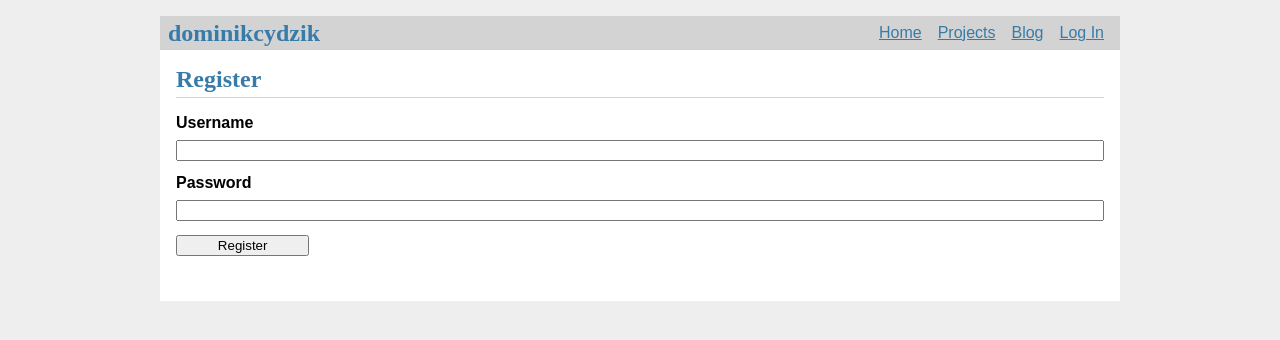
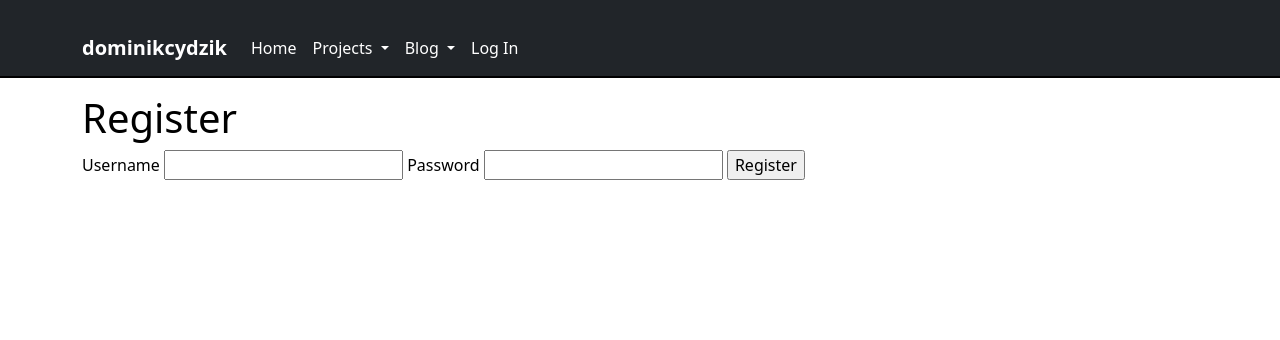
Before and after one commit to domin00/easy_budget_tracker, a Flask app: template flaskr/templates/auth/register.html in a window 1280 px wide. Shown: the top 340 px of the page. Run offline with Flask 3, Linux system fonts and the light colour scheme; the template is opened without the code that fills it, so the values that code supplies are empty; parts of the project's set-up code (start-up, migrations or seed data) failed here and were passed over.

Commit message:
moded style using bootstrap 5

```diff
--- a/flaskr/static/style.css
+++ b/flaskr/static/style.css
@@ -1,41 +1,41 @@
-html { font-family: sans-serif; background: #eee; padding: 1rem; }
-body { max-width: 960px; margin: 0 auto; background: white; }
-h1 { font-family: serif; color: #377ba8; margin: 1rem 0; }
-a { color: #377ba8; }
-hr { border: none; border-top: 1px solid lightgray; }
-nav { background: lightgray; display: flex; align-items: center; padding: 0 0.5rem; }
-nav h1 { flex: auto; margin: 0; }
-nav h1 a { text-decoration: none; padding: 0.25rem 0.5rem; }
-nav ul  { display: flex; list-style: none; margin: 0; padding: 0; }
-nav ul li a, nav ul li span, header .action { display: block; padding: 0.5rem; }
-.content { padding: 0 1rem 1rem; }
-.content > header { border-bottom: 1px solid lightgray; display: flex; align-items: flex-end; }
-.content > header h1 { flex: auto; margin: 1rem 0 0.25rem 0; }
-.flash { margin: 1em 0; padding: 1em; background: #cae6f6; border: 1px solid #377ba8; }
-.post > header { display: flex; align-items: flex-end; font-size: 0.85em; }
-.post > header > div:first-of-type { flex: auto; }
-.post > header h1 { font-size: 1.5em; margin-bottom: 0; }
-.post .about { color: slategray; font-style: italic; }
-.post .body { white-space: pre-line; }
-.content:last-child { margin-bottom: 0; }
-.content form { margin: 1em 0; display: flex; flex-direction: column; }
-.content label { font-weight: bold; margin-bottom: 0.5em; }
-.content input, .content textarea { margin-bottom: 1em; }
-.content textarea { min-height: 12em; resize: vertical; }
-input.danger { color: #cc2f2e; }
-input[type=submit] { align-self: start; min-width: 10em; }
-.dropdown-content {
-    display: none;
-    position: absolute;
-    background-color: #f1f1f1;
-    min-width: 160px;
-    box-shadow: 0px 8px 16px 0px rgba(0,0,0,0.2);
-    z-index: 1;
-  }
-.dropdown-content a {
-    color: black;
-    padding: 12px 16px;
-    text-decoration: none;
-    display: block;
-  }
-.dropdown:hover .dropdown-content {display: block;}
+body {
+  background-color: #fff;
+  color: #000;
+}
+
+.navbar {
+  border-bottom: 2px solid #000;
+}
+
+.navbar-brand {
+  font-weight: bold;
+}
+
+.navbar-toggler-icon {
+  background-color: #fff;
+}
+
+.navbar-dark .navbar-nav .nav-link {
+  color: #fff;
+}
+
+.navbar-dark .navbar-nav .nav-link:hover {
+  color: #fff;
+}
+
+.dropdown-menu {
+  background-color: #000;
+}
+
+.dropdown-item {
+  color: #fff;
+}
+
+.dropdown-item:hover {
+  background-color: #fff;
+  color: #000;
+}
+
+.container {
+  margin-top: 20px;
+}
--- a/flaskr/templates/base.html
+++ b/flaskr/templates/base.html
@@ -1,47 +1,77 @@
-<!doctype html>
+<!DOCTYPE html>
 <html lang="en">
 <head>
-  <meta charset="utf-8">
+    <meta charset="UTF-8">
+    <meta name="viewport" content="width=device-width, initial-scale=1">
     <title>{% block title %}{% endblock %} - Budget Assistant</title>
+    <link rel="stylesheet" href="https://cdn.jsdelivr.net/npm/bootstrap@5.3.0/dist/css/bootstrap.min.css">
     <link rel="stylesheet" href="{{ url_for('static', filename='style.css') }}">
 </head>
 <body>
-  <nav>
-    <h1>dominikcydzik</h1>
-    <ul>
-      <li><a href="{{ url_for('home.index') }}">Home</a></li>
-      <li class="dropdown">
-        <a href="#" class="dropbtn">Projects</a>
-        <div class="dropdown-content">
-          <a href="{{ url_for('budget_assistant.index') }}">Budget Assistant</a>
+    <nav class="navbar navbar-expand-lg navbar-dark bg-dark">
+        <div class="container">
+            <a class="navbar-brand" href="#">dominikcydzik</a>
+            <button class="navbar-toggler" type="button" data-toggle="collapse" data-target="#navbarNav"
+                aria-controls="navbarNav" aria-expanded="false" aria-label="Toggle navigation">
+                <span class="navbar-toggler-icon"></span>
+            </button>
+            <div class="collapse navbar-collapse" id="navbarNav">
+                <ul class="navbar-nav ml-auto">
+                    <li class="nav-item">
+                        <a class="nav-link" href="{{ url_for('home') }}">Home</a>
+                    </li>
+                    <li class="nav-item dropdown">
+                        <a class="nav-link dropdown-toggle" href="#" id="projectsDropdown" role="button"
+                            data-toggle="dropdown" aria-haspopup="true" aria-expanded="false">
+                            Projects
+                        </a>
+                        <div class="dropdown-menu" aria-labelledby="projectsDropdown">
+                            <a class="dropdown-item" href="{{ url_for('project1') }}">Project 1</a>
+                            <a class="dropdown-item" href="{{ url_for('project2') }}">Project 2</a>
                             <!-- Add more project links as needed -->
                         </div>
                     </li>
-
-      <li class="dropdown">
-        <a href="#" class="dropbtn">Blog</a>
-        <div class="dropdown-content">
+                    <li class="nav-item dropdown">
+                        <a class="nav-link dropdown-toggle" href="#" id="blogDropdown" role="button"
+                            data-toggle="dropdown" aria-haspopup="true" aria-expanded="false">
+                            Blog
+                        </a>
+                        <div class="dropdown-menu" aria-labelledby="blogDropdown">
+                            <a class="dropdown-item" href="{{ url_for('blogpost1') }}">Blog Post 1</a>
+                            <a class="dropdown-item" href="{{ url_for('blogpost2') }}">Blog Post 2</a>
                             <!-- Add more blog links as needed -->
                         </div>
                     </li>
-
                     {% if g.user %}
-        <li><span>{{ g.user['username'] }}</span></li>
-        <li><a href="{{ url_for('auth.logout') }}">Log Out</a></li>
+                        <li class="nav-item">
+                            <span class="nav-link">{{ g.user['username'] }}</span>
+                        </li>
+                        <li class="nav-item">
+                            <a class="nav-link" href="{{ url_for('auth.logout') }}">Log Out</a>
+                        </li>
                     {% else %}
-        <!-- <li><a href="{{ url_for('auth.register') }}">Register</a></li> -->
-        <li><a href="{{ url_for('auth.login') }}">Log In</a></li>
+                        <!-- <li class="nav-item">
+                            <a class="nav-link" href="{{ url_for('auth.register') }}">Register</a>
+                        </li> -->
+                        <li class="nav-item">
+                            <a class="nav-link" href="{{ url_for('auth.login') }}">Log In</a>
+                        </li>
                     {% endif %}
                 </ul>
+            </div>
+        </div>
     </nav>
-  <section class="content">
+
+    <div class="container mt-3">
         <header>
             {% block header %}{% endblock %}
         </header>
         {% for message in get_flashed_messages() %}
-      <div class="flash">{{ message }}</div>
+            <div class="alert alert-info">{{ message }}</div>
         {% endfor %}
         {% block content %}{% endblock %}
-  </section>
+    </div>
+
+    <script src="https://cdn.jsdelivr.net/npm/bootstrap@5.3.0/dist/js/bootstrap.bundle.min.js"></script>
 </body>
 </html>
```
Lines whose indentation alone changed are shown as unchanged.
